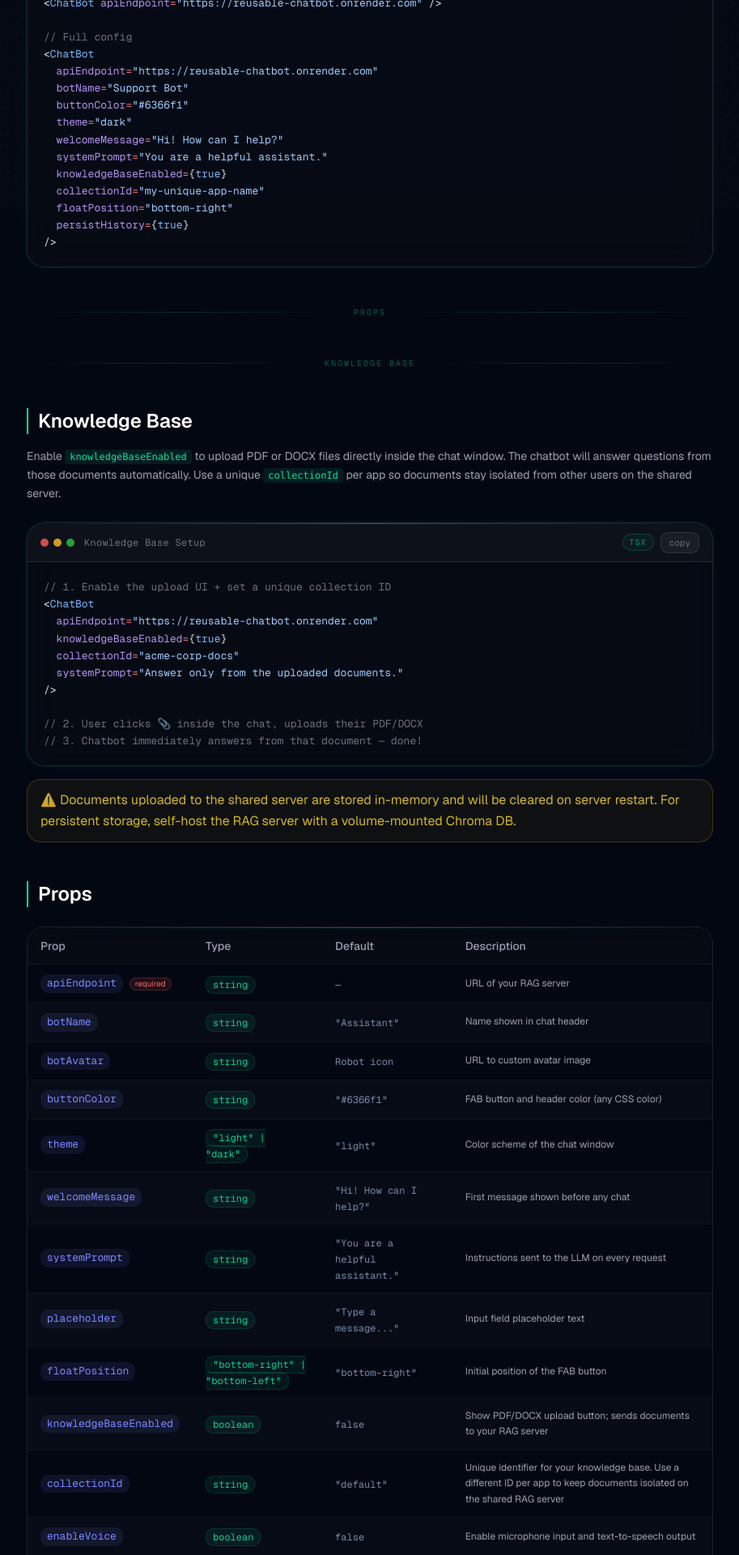
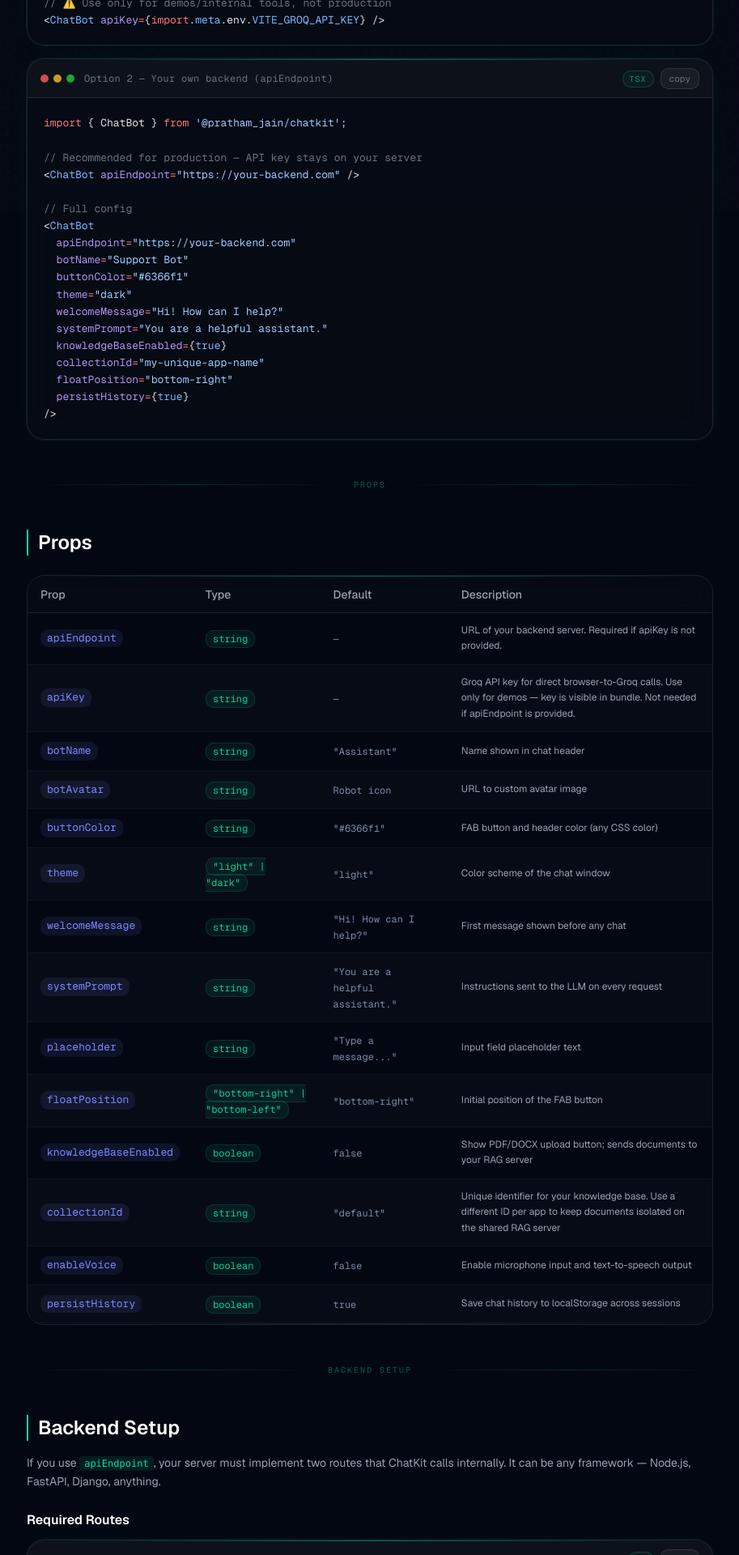
Before and after one commit to pratham27-pro/reusable-chatbot, a Next.js app in the folder chatbot-site/: page /docs in a window 1280 px wide. Shown: the part 540-2460 px from the top of the page at 81% size, without its empty margins (183-1096 px from the left). Built offline with nearby package versions, Linux system fonts and the light colour scheme.

Commit message:
docs updated

```diff
--- a/chatbot-site/app/docs/page.tsx
+++ b/chatbot-site/app/docs/page.tsx
@@ -35,7 +35,6 @@ export default function DocsPage() {
 
       {/* ── Page heading ─────────────────────────────────────────────── */}
       <div className="relative mb-12">
-        {/* Ghost watermark behind the heading */}
         <span
           aria-hidden
           className="pointer-events-none select-none absolute -top-6 -left-2 text-[clamp(72px,14vw,140px)] font-black leading-none text-white/3 blur-[2px] tracking-tight"
@@ -61,15 +60,31 @@ export default function DocsPage() {
           {`npm install @pratham_jain/chatkit`}
         </ShikiBlock>
 
-        <ShikiBlock lang="tsx" label="Usage" className="mt-4">
+        <ShikiBlock
+          lang="tsx"
+          label="Option 1 — No backend (apiKey)"
+          className="mt-4"
+        >
           {`import { ChatBot } from '@pratham_jain/chatkit';
 
-// Minimum — just one prop
-<ChatBot apiEndpoint="https://reusable-chatbot.onrender.com" />
+// Quickest setup — calls Groq directly from the browser
+// ⚠️ Use only for demos/internal tools, not production
+<ChatBot apiKey={import.meta.env.VITE_GROQ_API_KEY} />`}
+        </ShikiBlock>
+
+        <ShikiBlock
+          lang="tsx"
+          label="Option 2 — Your own backend (apiEndpoint)"
+          className="mt-4"
+        >
+          {`import { ChatBot } from '@pratham_jain/chatkit';
+
+// Recommended for production — API key stays on your server
+<ChatBot apiEndpoint="https://your-backend.com" />
 
 // Full config
 <ChatBot
-  apiEndpoint="https://reusable-chatbot.onrender.com"
+  apiEndpoint="https://your-backend.com"
   botName="Support Bot"
   buttonColor="#6366f1"
   theme="dark"
@@ -83,22 +98,164 @@ export default function DocsPage() {
         </ShikiBlock>
       </section>
 
-      {/* ── Section divider ──────────────────────────────────────────── */}
-      <div className="relative my-12 flex items-center gap-4">
-        <div className="flex-1 h-px bg-linear-to-r from-transparent via-[#00e5a0]/20 to-transparent" />
-        <span className="text-[10px] font-mono tracking-[0.2em] text-[#00e5a0]/40 uppercase">
-          props
-        </span>
-        <div className="flex-1 h-px bg-linear-to-r from-transparent via-[#00e5a0]/20 to-transparent" />
-      </div>
-      {/* ── Section divider ──────────────────────────────────────────── */}
-      <div className="relative my-12 flex items-center gap-4">
-        <div className="flex-1 h-px bg-linear-to-r from-transparent via-[#00e5a0]/20 to-transparent" />
-        <span className="text-[10px] font-mono tracking-[0.2em] text-[#00e5a0]/40 uppercase">
-          knowledge base
-        </span>
-        <div className="flex-1 h-px bg-linear-to-r from-transparent via-[#00e5a0]/20 to-transparent" />
-      </div>
+      {/* ── Divider: props ────────────────────────────────────────────── */}
+      <Divider label="props" />
+
+      {/* ── Props table ───────────────────────────────────────────────── */}
+      <section className="mb-12">
+        <h2 className="text-2xl font-semibold text-white mb-6 pl-3 border-l-2 border-[#00e5a0]">
+          Props
+        </h2>
+        <PropsTable />
+      </section>
+
+      {/* ── Divider: backend ─────────────────────────────────────────── */}
+      <Divider label="backend setup" />
+
+      {/* ── Backend Setup ─────────────────────────────────────────────── */}
+      <section className="mb-12">
+        <h2 className="text-2xl font-semibold text-white mb-4 pl-3 border-l-2 border-[#00e5a0]">
+          Backend Setup
+        </h2>
+        <p className="text-gray-400 mb-6 text-sm leading-relaxed">
+          If you use{" "}
+          <code className="text-[#00e5a0] bg-[#00e5a0]/10 px-1.5 py-0.5 rounded text-xs">
+            apiEndpoint
+          </code>
+          , your server must implement two routes that ChatKit calls internally.
+          It can be any framework — Node.js, FastAPI, Django, anything.
+        </p>
+
+        {/* Route contract */}
+        <h3 className="text-base font-semibold text-white mb-3">
+          Required Routes
+        </h3>
+
+        <ShikiBlock
+          lang="ts"
+          label="POST /chat — Node.js / Express example"
+          className="mb-4"
+        >
+          {`// ChatKit sends this body on every message:
+// {
+//   message: string,
+//   system_prompt: string,
+//   history: [{ role: "user" | "assistant", content: string }],
+//   use_knowledge_base: boolean,
+//   collection_id: string
+// }
+
+import Groq from "groq-sdk";
+const groq = new Groq({ apiKey: process.env.GROQ_API_KEY });
+
+app.post("/chat", async (req, res) => {
+  const { message, system_prompt, history } = req.body;
+
+  res.setHeader("Content-Type", "text/plain");
+  res.setHeader("Transfer-Encoding", "chunked");
+
+  const stream = await groq.chat.completions.create({
+    model: "llama-3.3-70b-versatile",
+    stream: true,
+    messages: [
+      { role: "system", content: system_prompt || "You are a helpful assistant." },
+      ...history.slice(-10),
+      { role: "user", content: message },
+    ],
+  });
+
+  for await (const chunk of stream) {
+    const token = chunk.choices[0]?.delta?.content;
+    if (token) res.write(token);
+  }
+  res.end();
+});`}
+        </ShikiBlock>
+
+        <ShikiBlock
+          lang="ts"
+          label="POST /upload-doc — only needed if knowledgeBaseEnabled={true}"
+          className="mb-4"
+        >
+          {`// ChatKit sends: multipart/form-data
+// Fields: file (PDF or DOCX), collection_id (string)
+// Expected response: { message: string, collection_id: string }
+
+app.post("/upload-doc", upload.single("file"), async (req, res) => {
+  const { collection_id } = req.body;
+  const file = req.file;
+  // → process and store in your vector DB
+  res.json({ message: "Ingested successfully", collection_id });
+});`}
+        </ShikiBlock>
+
+        {/* .env */}
+        <h3 className="text-base font-semibold text-white mb-3 mt-8">
+          Environment Variables
+        </h3>
+        <ShikiBlock lang="bash" label=".env">
+          {`# Your backend .env — never expose this to the frontend
+GROQ_API_KEY=gsk_xxxxxxxxxxxxxxxxxxxxxxxx`}
+        </ShikiBlock>
+
+        {/* Info box */}
+        <div className="mt-4 rounded-xl border border-blue-400/20 bg-blue-400/5 px-4 py-3 text-xs text-blue-300/80 leading-relaxed">
+          💡 The <code className="bg-blue-400/10 px-1 rounded">upload-doc</code>{" "}
+          route is only required if you use{" "}
+          <code className="bg-blue-400/10 px-1 rounded">
+            knowledgeBaseEnabled={"{true}"}
+          </code>
+          . If you only need chat, implement{" "}
+          <code className="bg-blue-400/10 px-1 rounded">/chat</code> only.
+        </div>
+      </section>
+
+      {/* ── Divider: apiKey ───────────────────────────────────────────── */}
+      <Divider label="direct groq (no backend)" />
+
+      {/* ── apiKey section ────────────────────────────────────────────── */}
+      <section className="mb-12">
+        <h2 className="text-2xl font-semibold text-white mb-4 pl-3 border-l-2 border-[#00e5a0]">
+          Direct Groq (No Backend)
+        </h2>
+        <p className="text-gray-400 mb-6 text-sm leading-relaxed">
+          Pass{" "}
+          <code className="text-[#00e5a0] bg-[#00e5a0]/10 px-1.5 py-0.5 rounded text-xs">
+            apiKey
+          </code>{" "}
+          to skip the backend entirely. ChatKit calls Groq directly from the
+          browser. Read the key from your environment — never hardcode it.
+        </p>
+
+        <ShikiBlock lang="tsx" label="Vite / React">
+          {`<ChatBot apiKey={import.meta.env.VITE_GROQ_API_KEY} />`}
+        </ShikiBlock>
+
+        <ShikiBlock lang="tsx" label="Next.js" className="mt-4">
+          {`<ChatBot apiKey={process.env.NEXT_PUBLIC_GROQ_API_KEY} />`}
+        </ShikiBlock>
+
+        <ShikiBlock lang="bash" label=".env" className="mt-4">
+          {`# Vite
+VITE_GROQ_API_KEY=gsk_xxxxxxxxxxxxxxxxxxxxxxxx
+
+# Next.js
+NEXT_PUBLIC_GROQ_API_KEY=gsk_xxxxxxxxxxxxxxxxxxxxxxxx`}
+        </ShikiBlock>
+
+        <div className="mt-4 rounded-xl border border-yellow-400/20 bg-yellow-400/5 px-4 py-3 text-xs text-yellow-300/80 leading-relaxed">
+          ⚠️ <code className="bg-yellow-400/10 px-1 rounded">VITE_</code> and{" "}
+          <code className="bg-yellow-400/10 px-1 rounded">NEXT_PUBLIC_</code>{" "}
+          variables are visible in the browser bundle. Use{" "}
+          <code className="bg-yellow-400/10 px-1 rounded">apiKey</code> only for
+          demos and internal tools. For public production apps, use{" "}
+          <code className="bg-yellow-400/10 px-1 rounded">apiEndpoint</code>{" "}
+          with your own backend so the key stays server-side.
+        </div>
+      </section>
+
+      {/* ── Divider: knowledge base ───────────────────────────────────── */}
+      <Divider label="knowledge base" />
 
       {/* ── Knowledge Base section ───────────────────────────────────── */}
       <section className="mb-12">
@@ -110,9 +267,9 @@ export default function DocsPage() {
           <code className="text-[#00e5a0] bg-[#00e5a0]/10 px-1.5 py-0.5 rounded text-xs">
             knowledgeBaseEnabled
           </code>{" "}
-          to upload PDF or DOCX files directly inside the chat window. The
-          chatbot will answer questions from those documents automatically. Use
-          a unique{" "}
+          to show a 📎 upload button inside the chat window. Users can upload
+          PDF or DOCX files and the chatbot will answer questions from them
+          automatically. Use a unique{" "}
           <code className="text-[#00e5a0] bg-[#00e5a0]/10 px-1.5 py-0.5 rounded text-xs">
             collectionId
           </code>{" "}
@@ -129,24 +286,29 @@ export default function DocsPage() {
   systemPrompt="Answer only from the uploaded documents."
 />
 
-// 2. User clicks 📎 inside the chat, uploads their PDF/DOCX
+// 2. User clicks 📎 inside the chat and uploads their PDF/DOCX
 // 3. Chatbot immediately answers from that document — done!`}
         </ShikiBlock>
 
-        <div className="mt-4 rounded-xl border border-yellow-400/20 bg-yellow-400/5 px-4 py-3 text-s text-yellow-300/80 leading-relaxed">
+        <div className="mt-4 rounded-xl border border-yellow-400/20 bg-yellow-400/5 px-4 py-3 text-xs text-yellow-300/80 leading-relaxed">
           ⚠️ Documents uploaded to the shared server are stored in-memory and
           will be cleared on server restart. For persistent storage, self-host
           the RAG server with a volume-mounted Chroma DB.
         </div>
       </section>
-
-      {/* ── Props table ───────────────────────────────────────────────── */}
-      <section className="mb-12">
-        <h2 className="text-2xl font-semibold text-white mb-6 pl-3 border-l-2 border-[#00e5a0]">
-          Props
-        </h2>
-        <PropsTable />
-      </section>
     </div>
   );
 }
+
+// ── Reusable divider ──────────────────────────────────────────────────────────
+function Divider({ label }: { label: string }) {
+  return (
+    <div className="relative my-12 flex items-center gap-4">
+      <div className="flex-1 h-px bg-linear-to-r from-transparent via-[#00e5a0]/20 to-transparent" />
+      <span className="text-[10px] font-mono tracking-[0.2em] text-[#00e5a0]/40 uppercase">
+        {label}
+      </span>
+      <div className="flex-1 h-px bg-linear-to-r from-transparent via-[#00e5a0]/20 to-transparent" />
+    </div>
+  );
+}
--- a/chatbot-site/components/docs/PropsTable.tsx
+++ b/chatbot-site/components/docs/PropsTable.tsx
@@ -7,9 +7,16 @@ const props = [
   {
     name: "apiEndpoint",
     type: "string",
-    required: true,
+    required: false,
     default: "—",
-    desc: "URL of your RAG server",
+    desc: "URL of your backend server. Required if apiKey is not provided.",
+  },
+  {
+    name: "apiKey",
+    type: "string",
+    required: false,
+    default: "—",
+    desc: "Groq API key for direct browser-to-Groq calls. Use only for demos — key is visible in bundle. Not needed if apiEndpoint is provided.",
   },
   {
     name: "botName",
@@ -74,7 +81,6 @@ const props = [
     default: "false",
     desc: "Show PDF/DOCX upload button; sends documents to your RAG server",
   },
-  // ← NEW
   {
     name: "collectionId",
     type: "string",
@@ -108,7 +114,6 @@ export function PropsTable() {
       ref={ref}
       className="rounded-2xl border border-white/10 overflow-hidden"
     >
-      {/* Subtle header glow line */}
       <div className="h-px w-full bg-linear-to-r from-transparent via-[#00e5a0]/40 to-transparent" />
 
       <table className="w-full text-sm">
@@ -126,10 +131,11 @@ export function PropsTable() {
             <th className="text-left px-4 py-3 text-gray-400 font-medium">
               Type
             </th>
-            <th className="text-left px-4 py-3 text-gray-400 font-medium hidden md:table-cell">
+            {/* ← fixed: table-cell max-md:hidden instead of hidden md:table-cell */}
+            <th className="text-left px-4 py-3 text-gray-400 font-medium table-cell max-md:hidden">
               Default
             </th>
-            <th className="text-left px-4 py-3 text-gray-400 font-medium hidden lg:table-cell">
+            <th className="text-left px-4 py-3 text-gray-400 font-medium table-cell max-lg:hidden">
               Description
             </th>
           </tr>
@@ -151,7 +157,6 @@ export function PropsTable() {
                     : "bg-white/2"
               }`}
             >
-              {/* Left accent bar on hover */}
               <td className="px-4 py-3 relative">
                 <span
                   className="absolute left-0 top-0 bottom-0 w-0.5 rounded-r-full transition-all duration-200"
@@ -184,13 +189,14 @@ export function PropsTable() {
                 </code>
               </td>
 
-              <td className="px-4 py-3 hidden md:table-cell">
+              {/* ← fixed */}
+              <td className="px-4 py-3 table-cell max-md:hidden">
                 <code className="text-[#7a8aaa] font-mono text-xs">
                   {p.default}
                 </code>
               </td>
 
-              <td className="px-4 py-3 text-gray-400 text-xs hidden lg:table-cell leading-relaxed">
+              <td className="px-4 py-3 text-gray-400 text-xs table-cell max-lg:hidden leading-relaxed">
                 {p.desc}
               </td>
             </motion.tr>
@@ -198,7 +204,6 @@ export function PropsTable() {
         </tbody>
       </table>
 
-      {/* Footer glow line */}
       <div className="h-px w-full bg-linear-to-r from-transparent via-white/10 to-transparent" />
     </div>
   );
```
